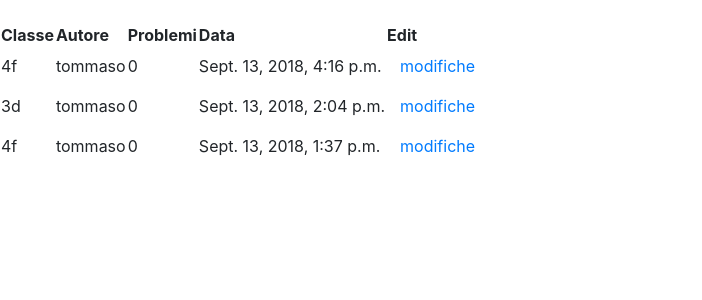
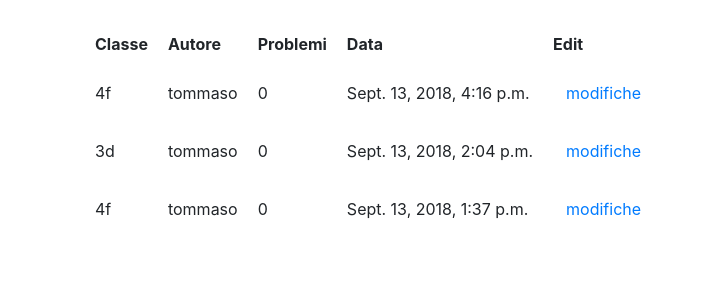
Before and after one commit to Ro0t-set/problemi-tecnici, a Django app: page /problemi/ in a window 1280 px wide. Shown: the top 300 px of the page, without its empty margins (0-702 px from the left). Run offline with Django 3.2, Linux system fonts and the light colour scheme; a user stored in the database is signed in; data comes from the database, SQL or seed files in the repository; some libraries are stand-ins or nearby versions.

Commit message:
refinements

```diff
--- a/app/static/style.css
+++ b/app/static/style.css
@@ -31,3 +31,6 @@ form {
 #success {
   margin: 0px auto;
 }
+.center {
+  margin: 0px auto;
+}
--- a/app/templates/problemi.html
+++ b/app/templates/problemi.html
@@ -4,11 +4,14 @@
 
 
 <br>
-<table id="problemitable">
+<div class="container">
+<div class="center">
+<table id="problemitable" cellpadding="10">
   <tr id="tableheader"><th>Classe</th><th>Autore</th><th>Problemi<th>Data</th><th>Edit</th></tr>
   {%for problemi in problemi%}
   <tr class="tabledata"><td>{{problemi.classe}}</td><td>{{problemi.autore}}</td><td>{{problemi.risoluzione}}</td><td>{{problemi.published_date}}</td><td><a class="btn btn-default" href="{% url 'problema_edit' problema_id=problemi.id %}">modifiche</a></td></tr>
   {% endfor %}
 </table>
-
+</div>
+</div>
 {% endblock %}
```
